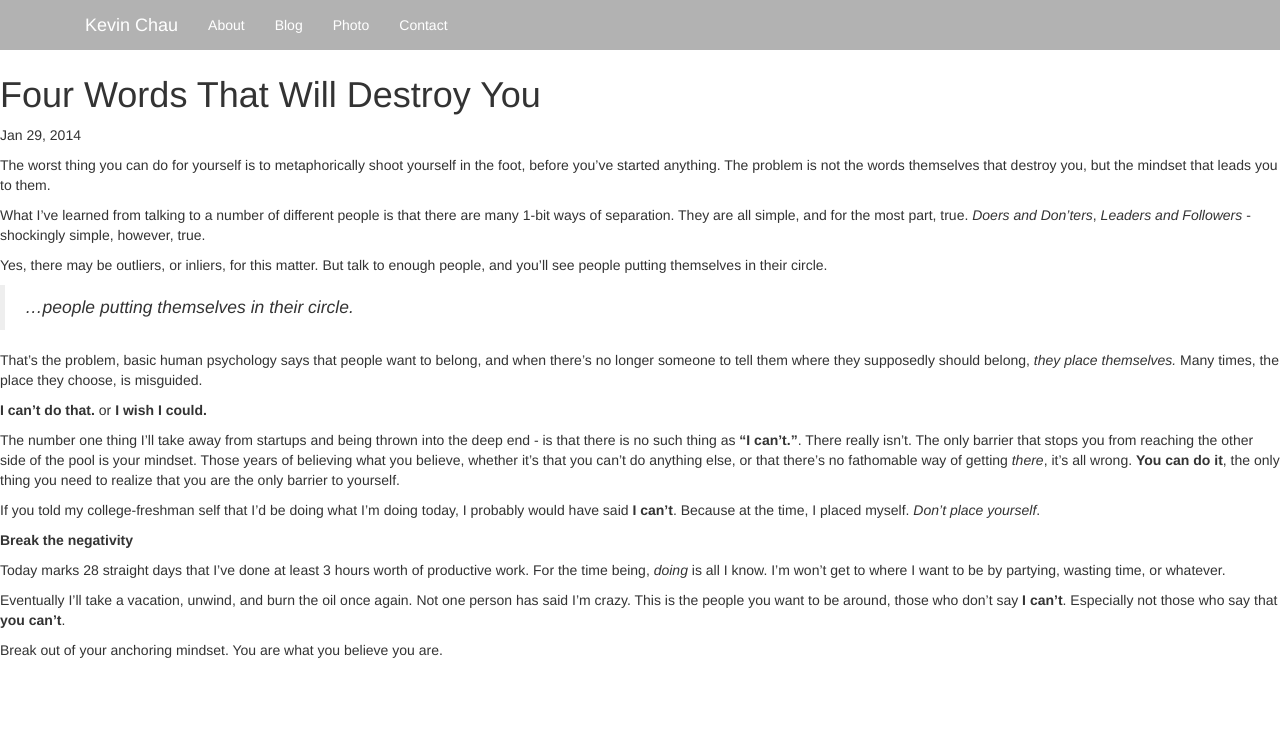
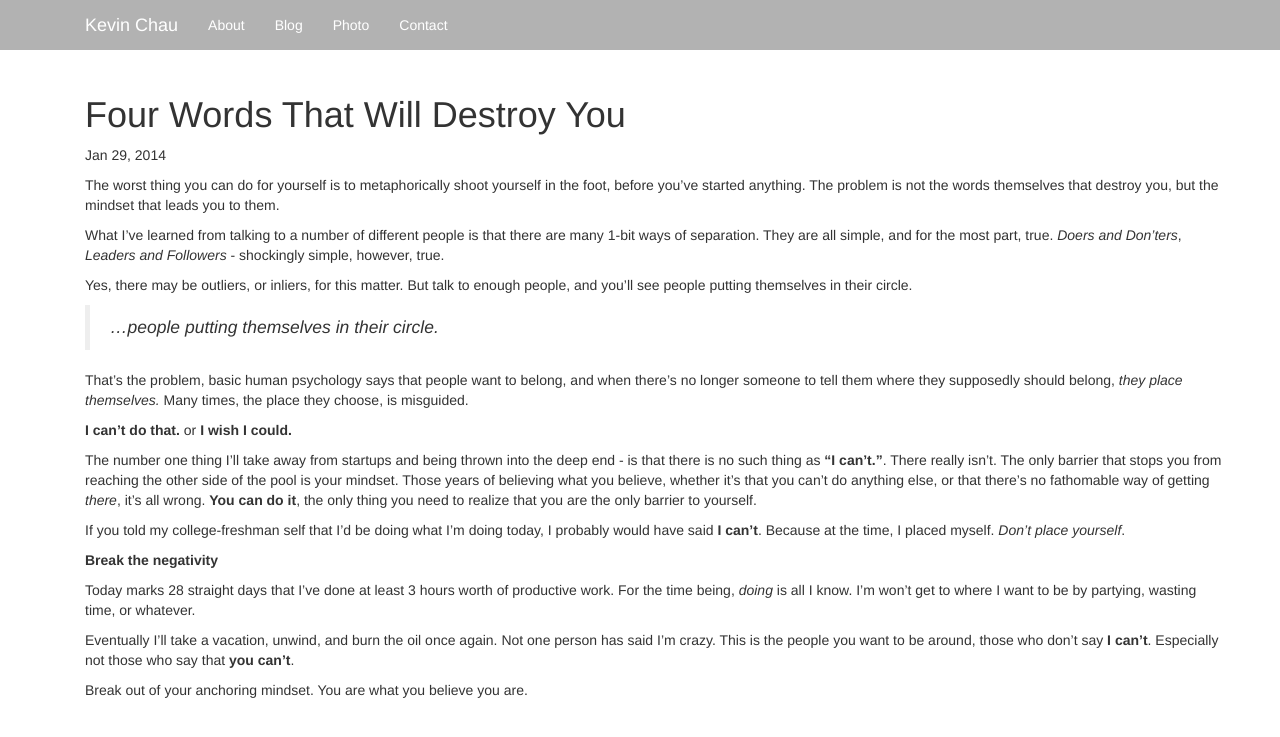
Before and after one commit to kevinchau/kc, a Jekyll site: the page built from _posts/blog/2014-01-29-four-words-that-will-destroy-you.md, in a window 1280 px wide. Shown: the top 737 px of the page. Built offline with Jekyll 4.4.1, drawn with Linux system fonts in a browser that asks for light colours; nearby versions of some CDN libraries.

Commit message:
temporary style tweaks

```diff
--- a/_config.yml
+++ b/_config.yml
@@ -11,4 +11,4 @@
 
 # Build settings
 markdown: kramdown
-permalink: pretty
+permalink: none
--- a/_layouts/default.html
+++ b/_layouts/default.html
@@ -6,8 +6,10 @@
     <body>
 
     {% include nav.html %}
-      <div id="default">
-        {{ content }}
+      <div class="container">
+        <div class="addtop">
+          {{ content }}
+        </div>
       </div>
 
     {% include footer.html %}
--- a/_layouts/post.html
+++ b/_layouts/post.html
@@ -1,6 +1,8 @@
 ---
 layout: default
 ---
+<div class="container">
+
 <div class="post">
 
   <header class="post-header">
@@ -11,5 +13,5 @@
   <article class="post-content">
   {{ content }}
   </article>
-
 </div>
+</div>
--- a/css/main.sass
+++ b/css/main.sass
@@ -35,5 +35,6 @@
 .nav li a
   color: white
 
-#default
-  margin-top: 75px
+.addtop
+  margin-top: 75px !important
+  margin-bottom: 65px !important
```
Also changed, not shown: _posts/blog/2014-11-16-a-love-hate-relationship-with-seattle.md (renamed from 2014-11-16-a-love-hate-relationship-with-seattle.md), 1 other file.
